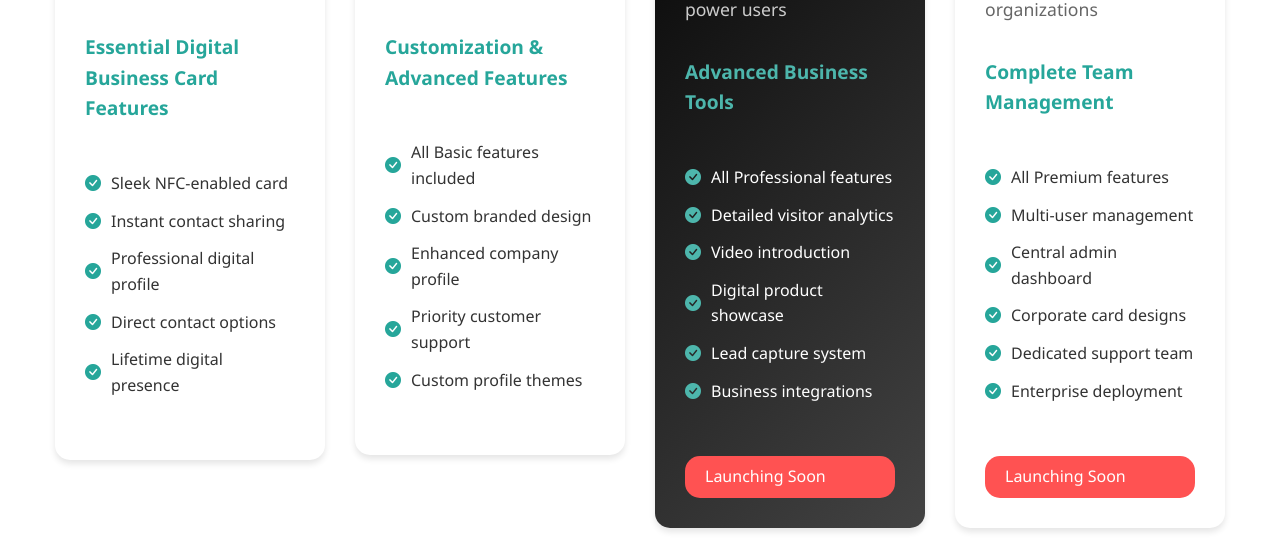
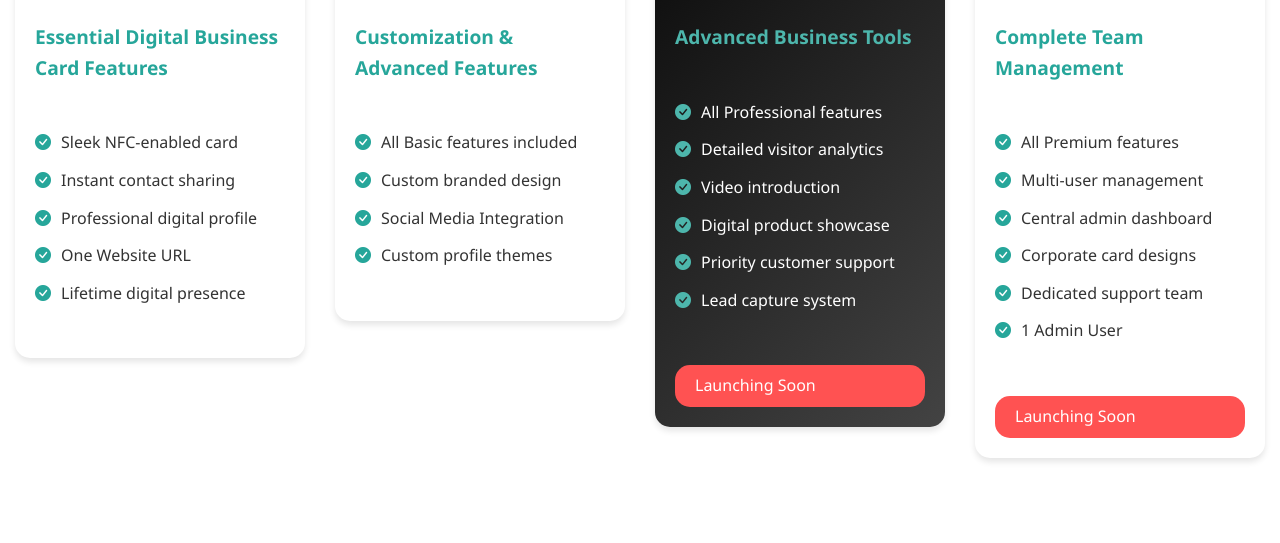
Before and after one commit to JD-Erasmus/JD-Erasmus.github.io, a plain HTML site: page passcard.html in a window 1280 px wide. Shown: the part 749-1292 px from the top of the page. After the commit the page ends 1222 px from the top, so only its background shows below. Drawn offline with nearby package versions, Linux system fonts and the light colour scheme.

Commit message:
update passcard

```diff
--- a/passcard.html
+++ b/passcard.html
@@ -46,11 +46,12 @@
             flex: 1;
             display: flex;
             flex-direction: column;
-            padding: 30px;
+            padding: 20px;
             background: #fff;
             border-radius: 15px;
             box-shadow: 0 4px 6px rgba(0,0,0,0.1);
             position: relative;
+
         }
         .premium-card {
             background: linear-gradient(135deg, #000000 0%, #434343 100%);
@@ -112,7 +113,7 @@
             margin-top: 20px;
         }
         .container {
-            max-width: 1200px;
+            max-width: 1600px;
             margin: 0 auto;
         }
         .blue-text {
@@ -162,7 +163,7 @@
                         <li><i class="bi bi-check-circle-fill"></i>Sleek NFC-enabled card</li>
                         <li><i class="bi bi-check-circle-fill"></i>Instant contact sharing</li>
                         <li><i class="bi bi-check-circle-fill"></i>Professional digital profile</li>
-                        <li><i class="bi bi-check-circle-fill"></i>Direct contact options</li>
+                        <li><i class="bi bi-check-circle-fill"></i>One Website URL</li>
                         <li><i class="bi bi-check-circle-fill"></i>Lifetime digital presence</li>
                     </ul>
                 </div>
@@ -178,8 +179,7 @@
                     <ul class="feature-list">
                         <li><i class="bi bi-check-circle-fill"></i>All Basic features included</li>
                         <li><i class="bi bi-check-circle-fill"></i>Custom branded design</li>
-                        <li><i class="bi bi-check-circle-fill"></i>Enhanced company profile</li>
-                        <li><i class="bi bi-check-circle-fill"></i>Priority customer support</li>
+                        <li><i class="bi bi-check-circle-fill"></i>Social Media Integration</li>
                         <li><i class="bi bi-check-circle-fill"></i>Custom profile themes</li>
                     </ul>
                 </div>
@@ -197,8 +197,8 @@
                         <li><i class="bi bi-check-circle-fill"></i>Detailed visitor analytics</li>
                         <li><i class="bi bi-check-circle-fill"></i>Video introduction</li>
                         <li><i class="bi bi-check-circle-fill"></i>Digital product showcase</li>
+                        <li><i class="bi bi-check-circle-fill"></i>Priority customer support</li>
                         <li><i class="bi bi-check-circle-fill"></i>Lead capture system</li>
-                        <li><i class="bi bi-check-circle-fill"></i>Business integrations</li>
                     </ul>
                     <div class="coming-soon-tag">Launching Soon</div>
                 </div>
@@ -217,7 +217,7 @@
                         <li><i class="bi bi-check-circle-fill"></i>Central admin dashboard</li>
                         <li><i class="bi bi-check-circle-fill"></i>Corporate card designs</li>
                         <li><i class="bi bi-check-circle-fill"></i>Dedicated support team</li>
-                        <li><i class="bi bi-check-circle-fill"></i>Enterprise deployment</li>
+                        <li><i class="bi bi-check-circle-fill"></i>1 Admin User</li>
                     </ul>
                     <div class="coming-soon-tag">Launching Soon</div>
                 </div>
```
